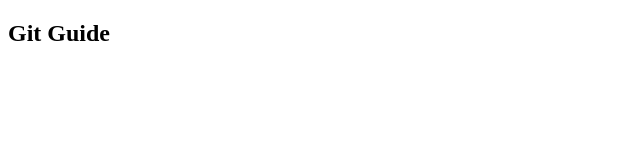
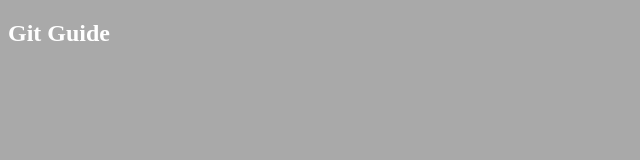
Before and after one commit to OlekSh/testGit, a plain HTML site: page index.html in a window 1280 px wide. Shown: the whole page, without its empty margins (0-640 px from the left). Drawn offline with Linux system fonts and the light colour scheme.

Commit message:
add styles to page

```diff
--- a/index.html
+++ b/index.html
@@ -5,6 +5,7 @@
   <meta http-equiv="X-UA-Compatible" content="IE=edge">
   <meta name="viewport" content="width=<device-width>, initial-scale=1.0">
   <title>Document</title>
+  <link rel="stylesheet" href="./style/style.css" />
 </head>
 <body>
     <h2> Git Guide</h2>
--- /dev/null
+++ b/style/style.css
@@ -0,0 +1,4 @@
+body {
+  background:darkgray;
+  color: #fff;
+}
```
